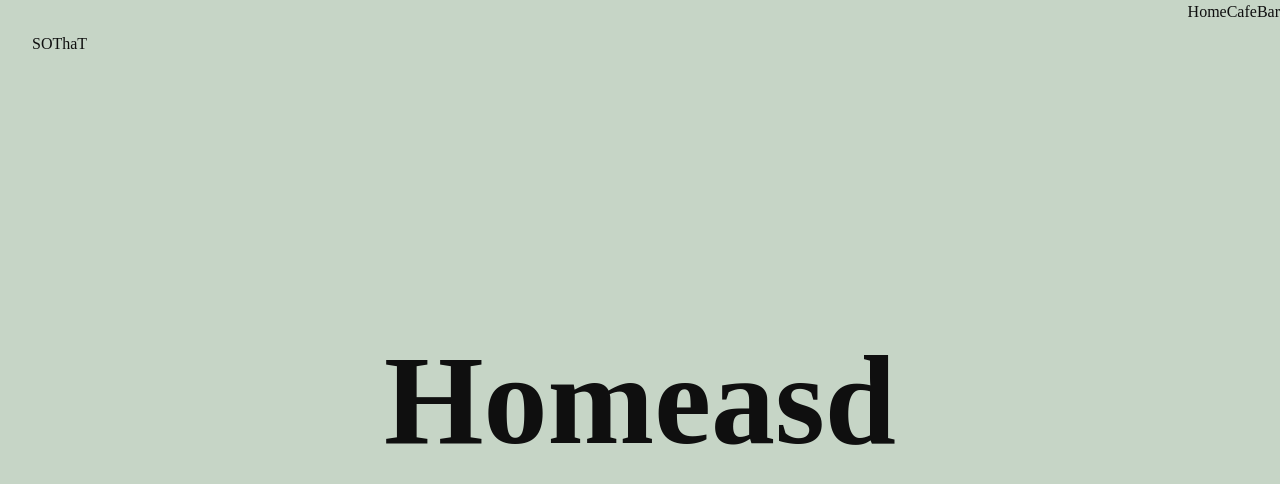
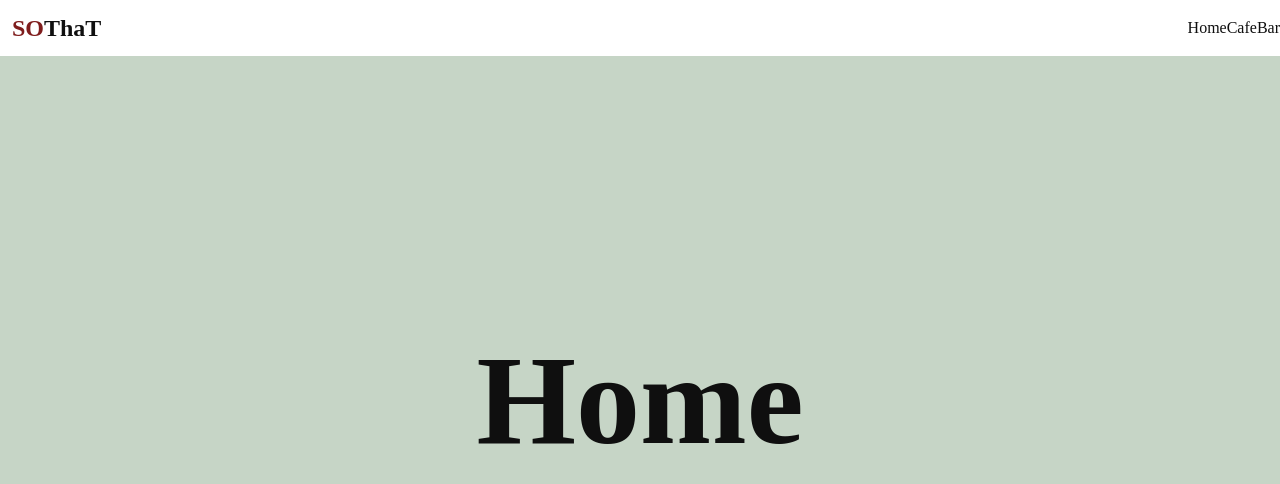
Before and after one commit to jaewoo-ahn/soThat, a React (Create React App) app: page / in a window 1280 px wide. Shown: the top 484 px of the page. Built offline with nearby package versions, Linux system fonts and the light colour scheme.

Commit message:
nav layout ing

```diff
--- a/src/components/Nav.jsx
+++ b/src/components/Nav.jsx
@@ -3,12 +3,16 @@ import { Link } from "react-router-dom";
 
 const Nav = () => {
   return (
-    <div className="fixed w-full flex justify-between">
-      <div className="m-[2em] font-sm font-[1.5vw];">
-        <Link to="/">SOThaT</Link>
+    <div className="fixed w-full flex justify-between items-center bg-white">
+      <div className="p-3">
+        <Link to="/">
+          <p className="text-2xl text-red-900 font-bold">
+            SO<span className=" font-semibold">ThaT</span>
+          </p>
+        </Link>
       </div>
 
-      <div className="flex">
+      <div className="flex text-md">
         <div className="nav-items">
           <Link to="/">Home</Link>
         </div>
--- a/src/pages/Home.jsx
+++ b/src/pages/Home.jsx
@@ -5,7 +5,7 @@ const Home = () => {
   return (
     <div className="">
       <h1 className=" absolute top-[50%] left-[50%] transform -translate-x-1/2 -translate-y-1/2 text-[10vw] font-bold">
-        Homeasd
+        Home
       </h1>
     </div>
   );
```
